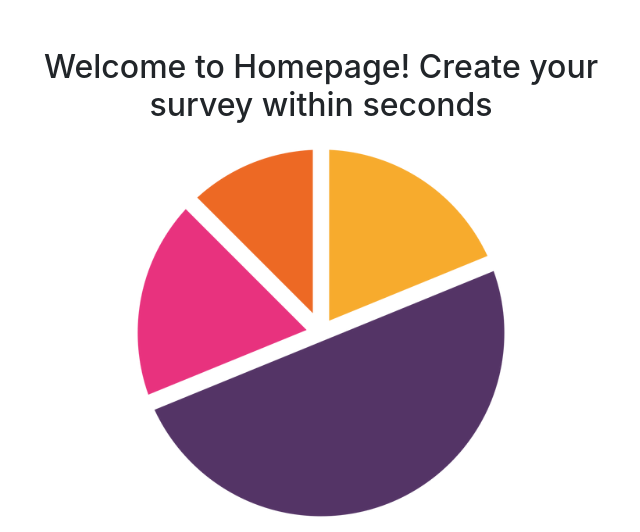
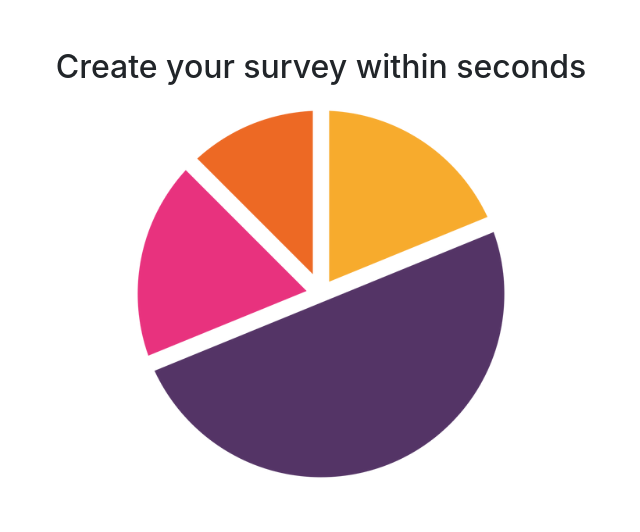
Before and after one commit to imsahil007/pollcreator, a Django app: page / in a window 1280 px wide. Shown: the part 56-588 px from the top of the page, without its empty margins (319-959 px from the left). Run offline with Django 3.2, Linux system fonts and the light colour scheme; some libraries are stand-ins or nearby versions.

Commit message:
Update homepage

```diff
--- a/polls/templates/polls/home.html
+++ b/polls/templates/polls/home.html
@@ -7,7 +7,7 @@
                 <div class='col-md-3'></div>
                 <div class='col-md-6'>
                 <div class='row'>
-                <h2 class="mx-auto mt-5 text-center">Welcome to Homepage! Create your survey within seconds</h2>
+                <h2 class="mx-auto mt-5 text-center">Create your survey within seconds</h2>
                 </div>
                 <div class='row'>
                 <img src="{% static 'chart.png' %}" class="rounded mx-auto d-block" width='400px'  alt="Pie chart"/>
```
